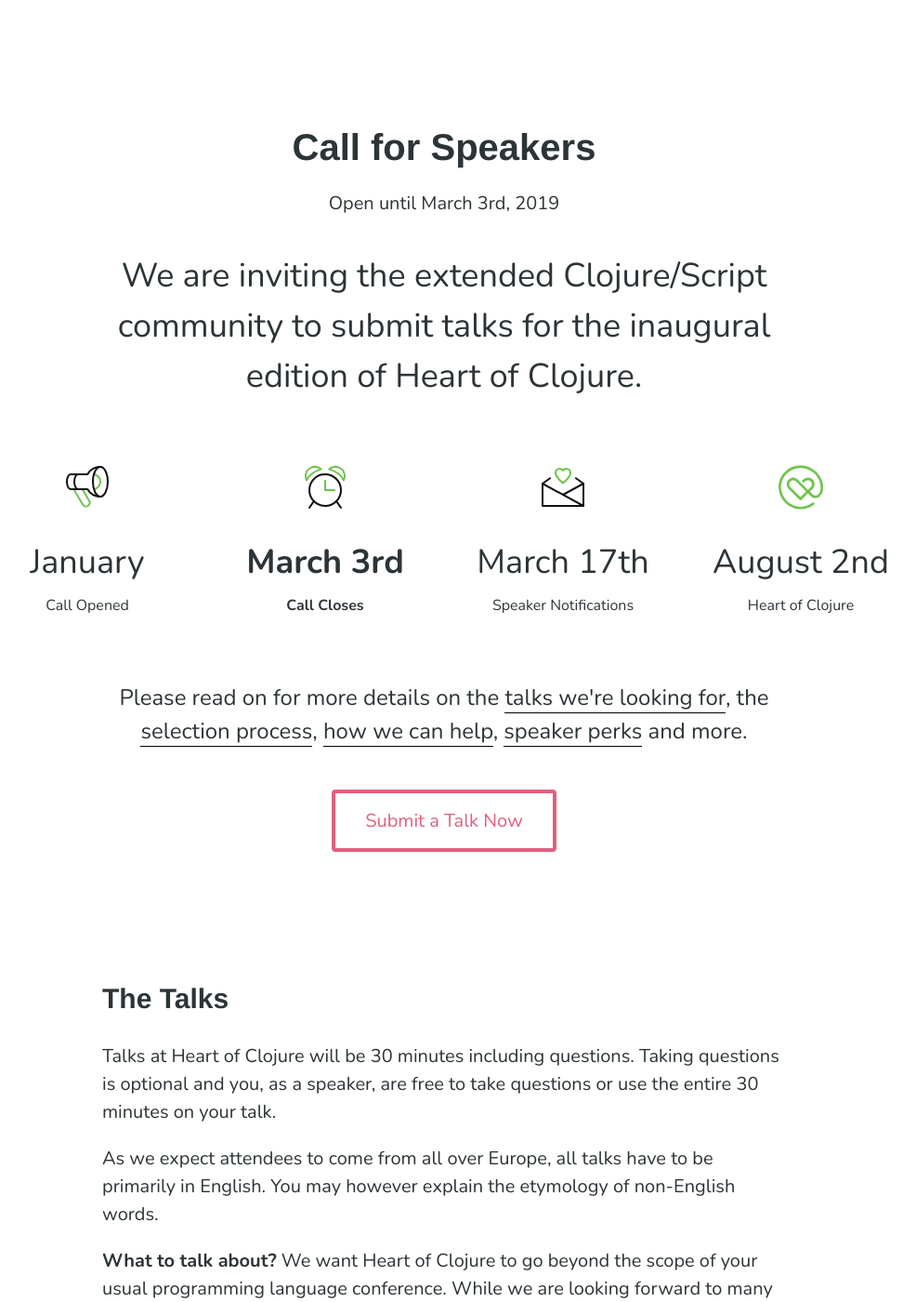
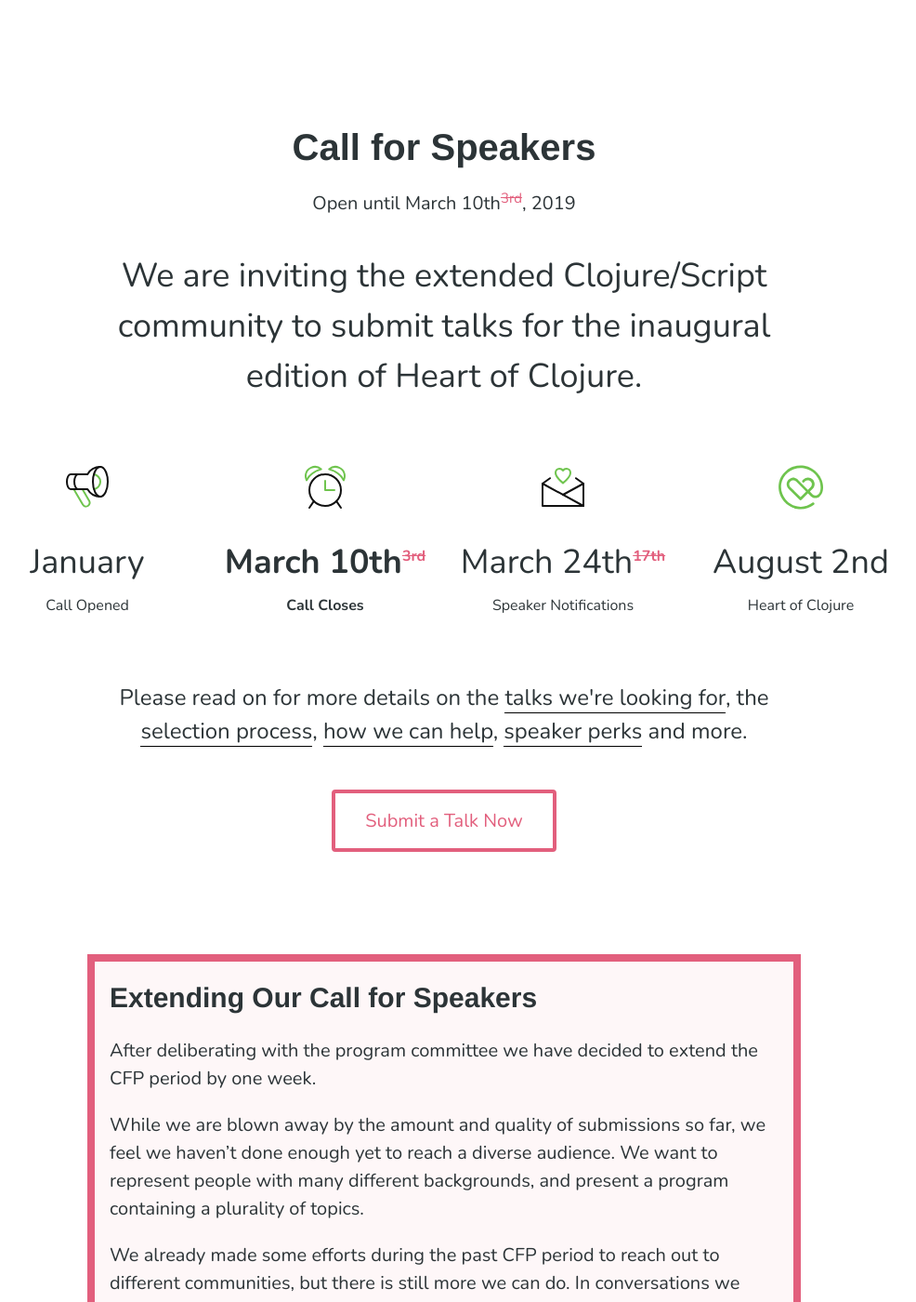
Before and after one commit to heartofclojure/heartofclojure-site-2019, a Jekyll site: the page built from call-for-speakers.html, in a window 1280 px wide and 1400 px high. Shown: the whole window at 93% size, without its empty margins (162-1148 px from the left). Built offline with Jekyll 4.4.1, drawn with Linux system fonts in a browser that asks for light colours; nearby versions of some CDN libraries; some web fonts are replaced; some of the changed text lies outside the part shown.

Commit message:
update cfp dates, add text on extension to CFP page

```diff
--- a/_includes/opengraph.html
+++ b/_includes/opengraph.html
@@ -1,17 +1,17 @@
 <title>{{page.title | default: "Heart of Clojure, a new conference for the Clojure community"}}</title>
 <meta name="title" content="{{page.title | default: "Heart of Clojure, a new conference for the Clojure community"}}">
-<meta name="description" content="Heart of Clojure is a new conference happening in Belgium on 2&3 August 2019. Beyond Clojure we are looking for talks on creativity, social issues and more. CFP closes March 3rd. ">
+<meta name="description" content="Heart of Clojure is a new conference happening in Belgium on 2&3 August 2019. Beyond Clojure we are looking for talks on creativity, social issues and more. CFP closes March 10th. ">
 
 <!-- Open Graph / Facebook -->
 <meta property="og:type" content="website">
 <meta property="og:url" content="https://heartofclojure.eu/">
 <meta property="og:title" content="{{page.title | default: "Heart of Clojure, a new conference for the Clojure community"}}">
-<meta property="og:description" content="{{ page.og_description | default: "Heart of Clojure is a new conference happening in Belgium on 2&3 August 2019. Beyond Clojure we are looking for talks on creativity, social issues and more. CFP closes March 3rd."}}">
+<meta property="og:description" content="{{ page.og_description | default: "Heart of Clojure is a new conference happening in Belgium on 2&3 August 2019. Beyond Clojure we are looking for talks on creativity, social issues and more. CFP closes March 10th."}}">
 <meta property="og:image" content={{ page.og_image | default: "https://heartofclojure.eu/img/social/hoc-twitter.png"}}>
 
 <!-- Twitter -->
 <meta property="twitter:card" content="summary_large_image">
 <meta property="twitter:url" content="https://heartofclojure.eu/">
 <meta property="twitter:title" content="{{page.title | default: "Heart of Clojure, a new conference for the Clojure community"}}">
-<meta property="twitter:description" content="{{ page.og_description | default: "Heart of Clojure is a new conference happening in Belgium on 2&3 August 2019. Beyond Clojure we are looking for talks on creativity, social issues and more. CFP closes March 3rd."}}">
+<meta property="twitter:description" content="{{ page.og_description | default: "Heart of Clojure is a new conference happening in Belgium on 2&3 August 2019. Beyond Clojure we are looking for talks on creativity, social issues and more. CFP closes March 10th."}}">
 <meta property="twitter:image" content={{ page.og_image | default: "https://heartofclojure.eu/img/social/hoc-twitter.png"}}>
--- a/call-for-speakers.html
+++ b/call-for-speakers.html
@@ -8,7 +8,7 @@
 <div class="mw7 ph3 mt6 center lh-copy f4">
   <div class="tc">
     <h1 class="mb3">Call for Speakers</h1>
-    <span class="db">Open until March 3rd, 2019</span>
+    <span class="db">Open until March 10th<sup><strike class="pink-t60">3rd</strike></sup>, 2019</span>
   </div>
 
   <p class="f2-ns f3 tc">We are inviting the extended Clojure/Script community to submit talks for the inaugural
@@ -29,12 +29,12 @@
   </div>
   <div class="fl w-100 w-50-m w-25-l tc pv4 fw6">
     <img src="/img/nucleo/time-alarm.svg" width="48px" class="mb4">
-    <span class="db mb3 f2">March 3rd</span>
+    <span class="db mb3 f2">March 10th<sup><strike class="f5 pink-t60">3rd</strike></sup></span>
     Call Closes
   </div>
   <div class="fl w-100 w-50-m w-25-l tc pv4">
     <img src="/img/nucleo/love-card.svg" width="48px" class="mb4">
-    <span class="db mb3 f2">March 17th</span>
+    <span class="db mb3 f2">March 24th<sup><strike class="f5 b pink-t60">17th</strike></sup></span>
     Speaker Notifications
   </div>
   <div class="fl w-100 w-50-m w-25-l tc pv4">
@@ -59,7 +59,34 @@
     href="{{ site.cfp_url }}">Submit a Talk Now</a>
   </div>
 
+  <section class="mv6 pa3 nl3 nr3 bg-translucent-pink ba b--pink-t60 bw3">
+    <h2 class="mv0">Extending Our Call for Speakers</h2>
+    <p>After deliberating with the program committee we have decided to extend the CFP period
+    by one week.</p>
 
+    <p>While we are blown away by the amount and quality of submissions so far, we feel we
+    haven’t done enough yet to reach a diverse audience. We want to represent people with many
+    different backgrounds, and present a program containing a plurality of topics.</p>
+
+    <p>We already made some efforts during the past CFP period to reach out to different
+    communities, but there is still more we can do.  In conversations we also noticed that we
+    could have been more explicit in saying that not every submission has to be related to
+    Clojure. There are many overarching themes relevant to every community and we want to learn
+    from those outside our beloved Clojure bubble.</p>
+
+    <p>As a concrete step we have added an accessibility statement to our site, as we
+    understand this is essential information for some to decide if they should submit. In the
+    coming days we’ll be reaching out to more groups and individuals to encourage them to put
+    in their proposal.</p>
+
+    <p>For people who have already submitted this means you will have to wait a little longer
+    before you’ll have news. Please be patient with us. Everyone will get an update in the
+    coming weeks.</p>
+
+    <p>Thanks to everyone who submitted already, seeing your excitement and ideas makes all the
+    difference. ❤️</p>
+
+  </section>
 
   <section class="pv5">
     <h2 id="talks">The Talks</h2>
--- a/css/colors.css
+++ b/css/colors.css
@@ -34,3 +34,7 @@
 .b--hoc-black { border-color: #2c3437; }
 .hover-hoc-black:hover, .hover-hoc-black:focus { color: #2c3437; }
 .hover-bg-hoc-black:hover, .hover-bg-hoc-black:focus { background-color: #2c3437; }
+
+.bg-translucent-pink {
+  background-color: rgba(226, 96, 126, 0.05)
+}
--- a/index.html
+++ b/index.html
@@ -7,7 +7,7 @@
 <div class="mw7 ph3 center lh-copy f4">
   <div class="tc">
     <h1 class="tc mb3">Heart of Clojure</h1>
-    <span class="db">✨ Our CFP is still open until March 3rd, 2019 ✨</span>
+    <span class="db">✨ Our CFP is still open until <b>March 10th <sup><strike class="pink-t60">3rd</strike></sup></b>, 2019 ✨</span>
   </div>
   <p class="f2-ns f3 tc">A brand new Clojure conference in the heart of Europe. On <span class="pink-t60">August 2nd</span> the European community comes together for two days of talks, activities, and summer fun.</p>
 </div>
```
Also changed, not shown: img/social/hoc-twitter.png.
